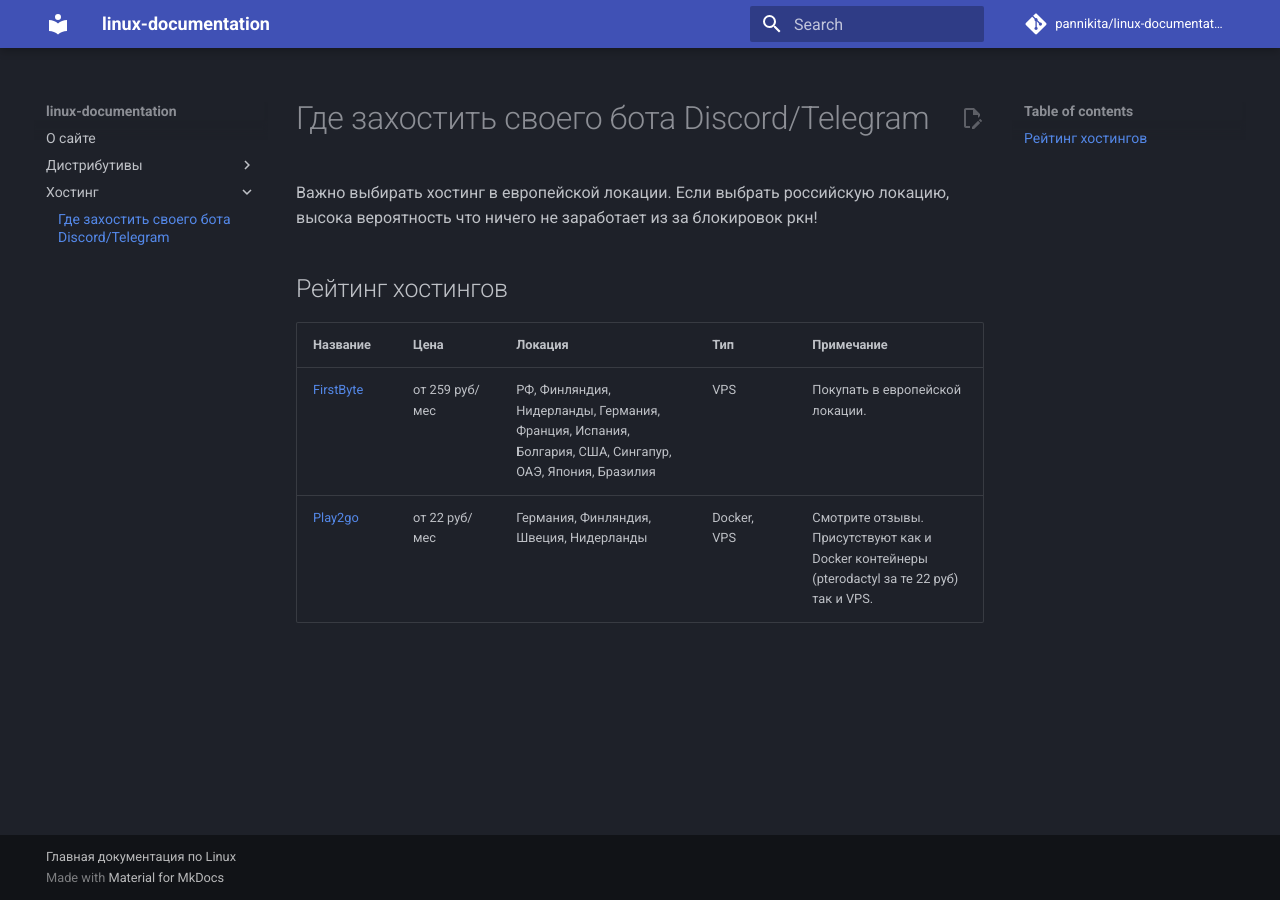
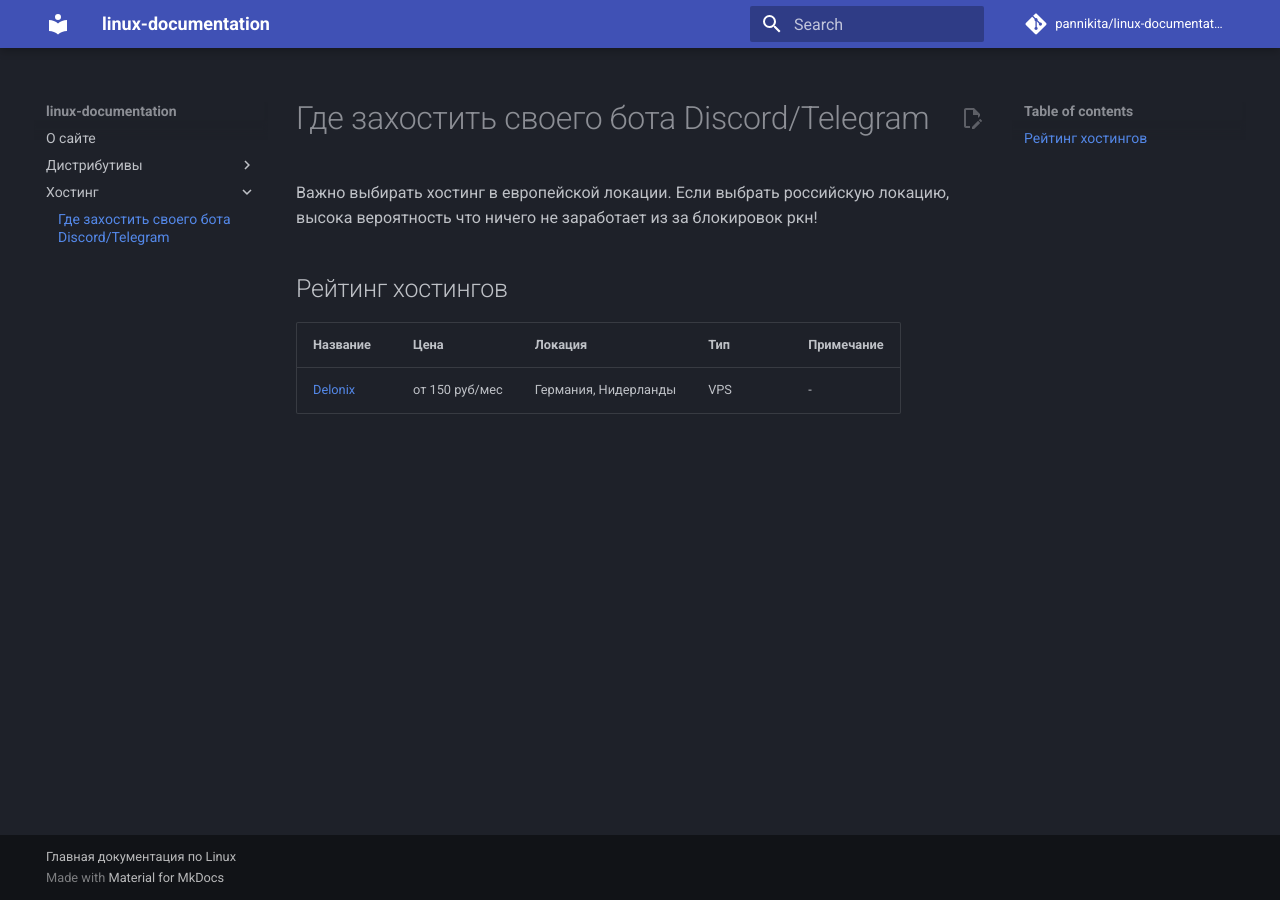
Before and after one commit to itix4/linux-documentation, an MkDocs documentation site: the page built from docs/Хостинг/Боты.md, in a window 1280 px wide. Built offline with MkDocs 1.6.1 and Material for MkDocs 9.7.7, drawn with Linux system fonts in a browser that asks for light colours; comment, search, counter and statistics services are not loaded.

Commit message:
Replace hosting options with Delonix

```diff
--- a/docs/Хостинг/Боты.md
+++ b/docs/Хостинг/Боты.md
@@ -6,5 +6,4 @@
 
 | Название | Цена | Локация | Тип | Примечание |
 |----------|------|---------|-----|------------|
-| [FirstByte](https://firstbyte.ru/) | от 259 руб/мес | РФ, Финляндия, Нидерланды, Германия, Франция, Испания, Болгария, США, Сингапур, ОАЭ, Япония, Бразилия | VPS | Покупать в европейской локации. |
-| [Play2go](https://play2go.cloud) | от 22 руб/мес | Германия, Финляндия, Швеция, Нидерланды | Docker, VPS | Смотрите отзывы. Присутствуют как и Docker контейнеры (pterodactyl за те 22 руб) так и VPS. |
+| [Delonix](https://delonix.one/) | от 150 руб/мес | Германия, Нидерланды | VPS | - |
```
